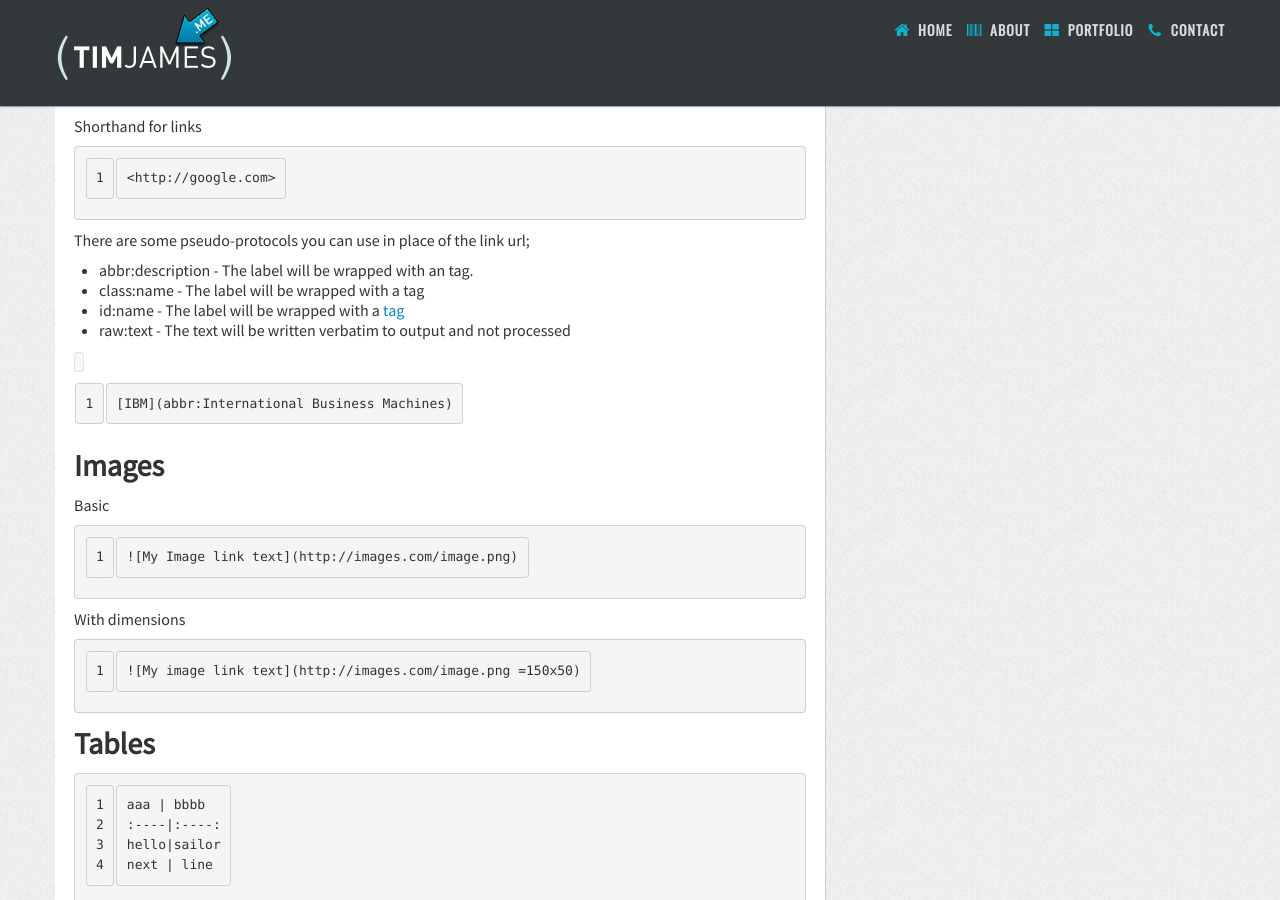
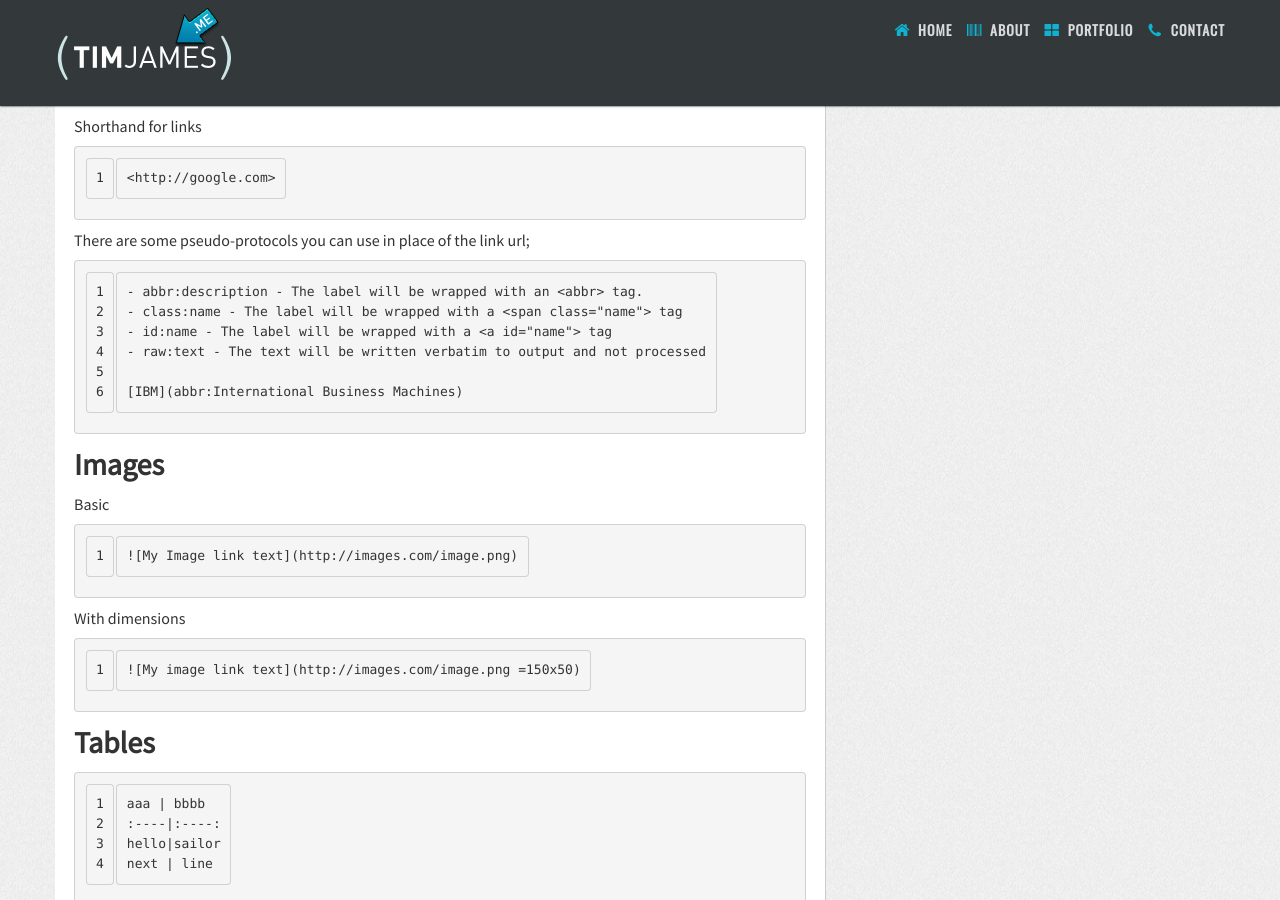
Before and after one commit to timbjames/timbjames.github.com, a Jekyll site: the page built from _posts/2013-02-09-getting-started-with-markdown.md, in a window 1280 px wide and 900 px high, scrolled down 1668 px. Built offline with Jekyll 4.4.1, drawn with Linux system fonts in a browser that asks for light colours; nearby versions of some CDN libraries; some web fonts are replaced; Markdown is read by kramdown in place of the engine named in the settings.

```diff
--- a/_posts/2013-02-09-getting-started-with-markdown.md
+++ b/_posts/2013-02-09-getting-started-with-markdown.md
@@ -75,12 +75,12 @@
 
 There are some pseudo-protocols you can use in place of the link url;
 
-- abbr:description - The label will be wrapped with an <abbr> tag.
-- class:name - The label will be wrapped with a <span class="name"> tag
-- id:name - The label will be wrapped with a <a id="name"> tag
-- raw:text - The text will be written verbatim to output and not processed
+    - abbr:description - The label will be wrapped with an <abbr> tag.
+    - class:name - The label will be wrapped with a <span class="name"> tag
+    - id:name - The label will be wrapped with a <a id="name"> tag
+    - raw:text - The text will be written verbatim to output and not processed
 
-`[IBM](abbr:International Business Machines)`
+    [IBM](abbr:International Business Machines)
 
 ##Images
 
```
